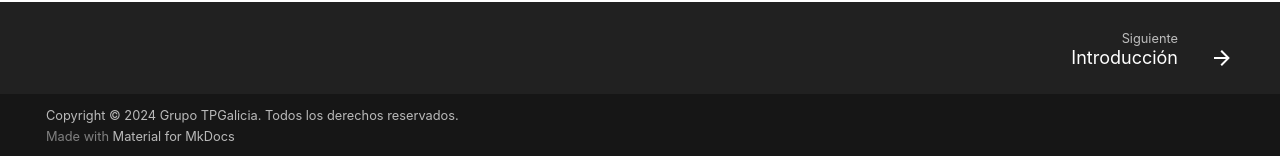
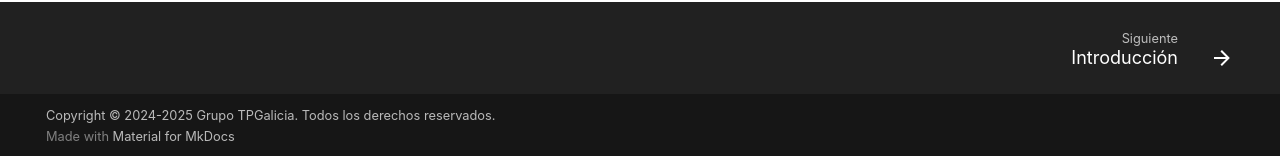
Before and after one commit to tpgalicia/tpgalicia.github.io, an MkDocs documentation site: the page built from docs/index.md, in a window 1280 px wide. Shown: the part 741-897 px from the top of the page. Built offline with MkDocs 1.6.1 and Material for MkDocs 9.7.7, drawn with Linux system fonts in a browser that asks for light colours; comment, search, counter and statistics services are not loaded.

Commit message:
Update copyright

```diff
--- a/mkdocs.yml
+++ b/mkdocs.yml
@@ -6,7 +6,7 @@ repo_url: https://github.com/tpgalicia/tpgalicia.github.io
 repo_name: GitHub
 edit_uri: blob/main/docs/
 
-copyright: Copyright © 2024 Grupo TPGalicia. Todos los derechos reservados.
+copyright: Copyright © 2024-2025 Grupo TPGalicia. Todos los derechos reservados.
 
 theme:
   language: es
```
